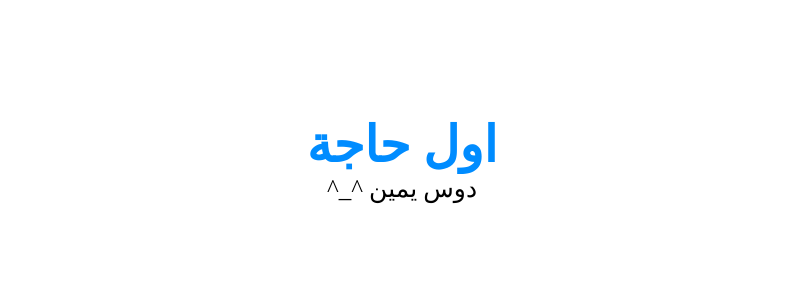
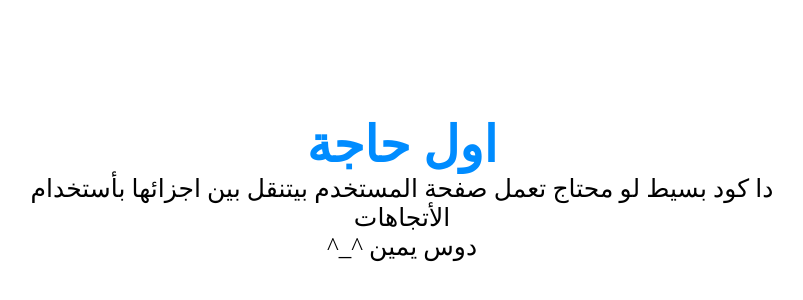
Before and after one commit to Hakoum/simpleslide, a plain HTML site: page index.html in a window 1280 px wide. Shown: the part 114-414 px from the top of the page, without its empty margins (238-1041 px from the left). Drawn offline with Linux system fonts and the light colour scheme.

Commit message:
Update index.html

```diff
--- a/index.html
+++ b/index.html
@@ -23,6 +23,7 @@
 <!-- el slides fe sections -->
 	<section id='1'>
 		<h1>اول حاجة</h1>
+		<p>دا كود بسيط لو محتاج تعمل صفحة المستخدم بيتنقل بين اجزائها بأستخدام الأتجاهات  </p>
 		<p>دوس يمين ^_^</p>
 	</section>
 	<section id='2'>
```
